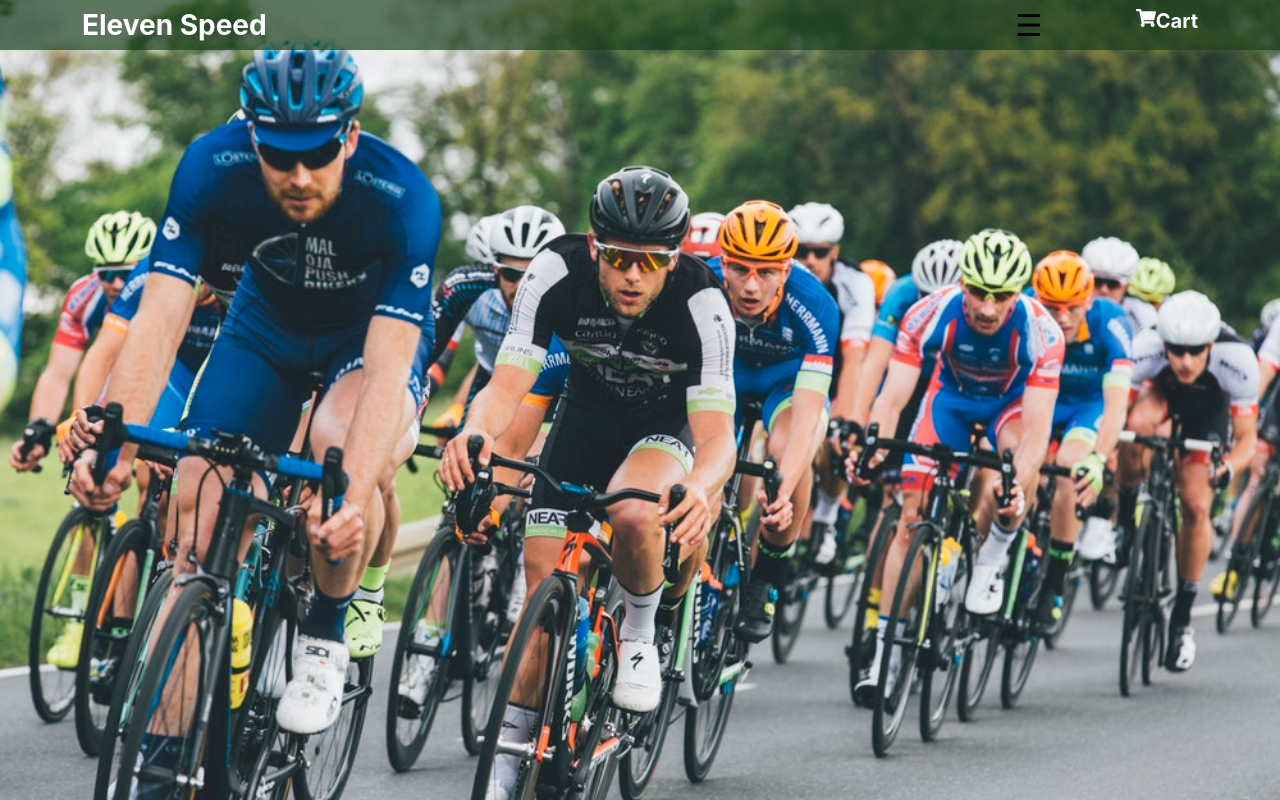
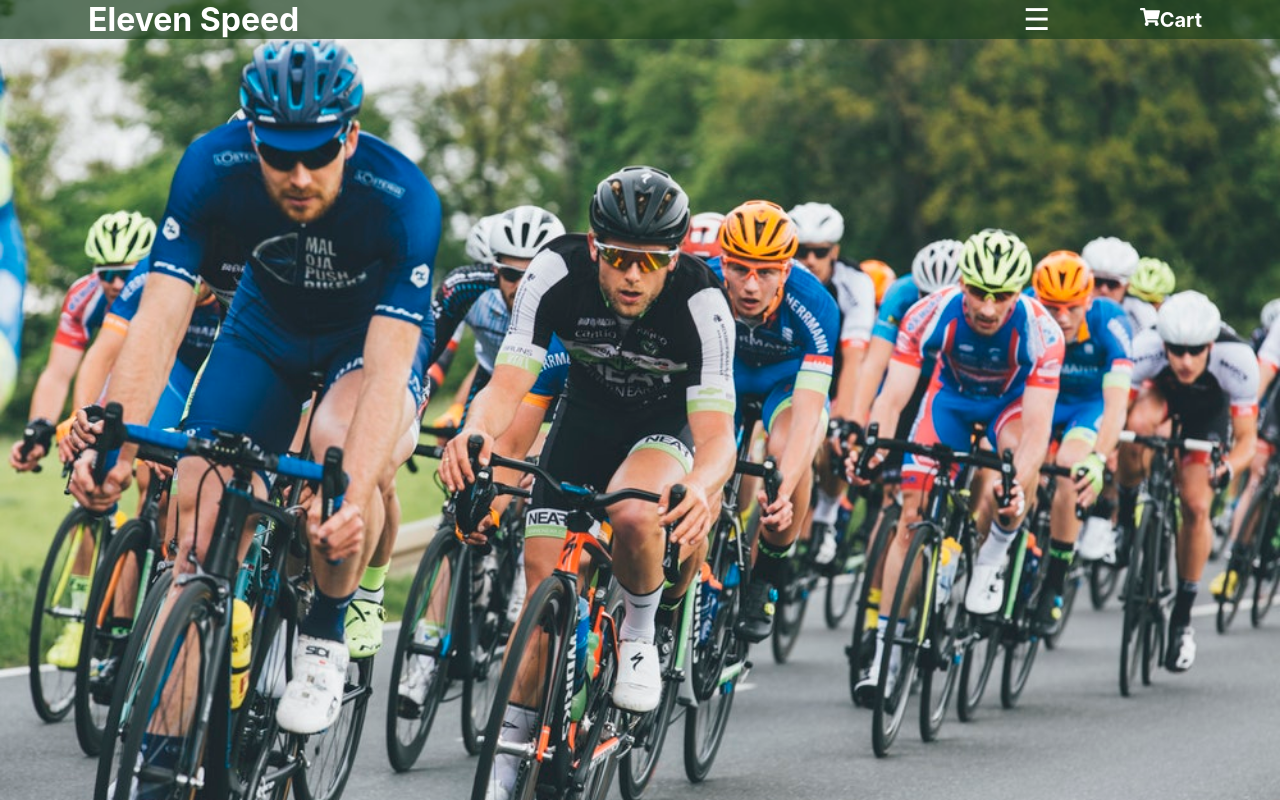
Before and after one commit to patrick-salvatore/eleven-speed-ecommerce, a React app in the folder client/: page / in a window 1280 px wide. Built offline with nearby package versions, Linux system fonts and the light colour scheme.

Commit message:
second commit

```diff
--- a/client/src/components/Home/Home.js
+++ b/client/src/components/Home/Home.js
@@ -7,6 +7,8 @@ class Home extends Component {
   render() {
     return (
       <div className = 'homePage'>
+        <div className = 'animationContainer'>
+        </div>
       </div>
     )
   }
--- a/client/src/components/Navbar/Dropdown/Dropdown.js
+++ b/client/src/components/Navbar/Dropdown/Dropdown.js
@@ -18,7 +18,7 @@ class Dropdown extends Component {
     toggleMenu = () => {
         this.setState({
             isOpen: !this.state.isOpen
-        }, _ => console.log(this.state))
+        })
     }
 
     handleClickOutside = e => {
@@ -30,7 +30,7 @@ class Dropdown extends Component {
     };
 
     componentDidMount() {
-        document.addEventListener("mousedown", this.handleClickOutside);
+      document.addEventListener("mousedown", this.handleClickOutside);
     }
     componentWillUnmount() {
       document.removeEventListener("mousedown", this.handleClickOutside);
@@ -44,10 +44,10 @@ class Dropdown extends Component {
                 </button>
                 {this.state.isOpen && (
                     <div className="dropdown">
-                    <ul>
-                        <Link to = '/bikes'><li>Bikes</li></Link>
-                        <Link to = '/about'><li>About</li></Link>
-                    </ul>
+                        <ul>
+                            <Link to = '/bikes'><li>Bikes</li></Link>
+                            <Link to = '/about'><li>About</li></Link>
+                        </ul>
                     </div>
                 )}
             </div>
--- a/client/src/components/Navbar/Dropdown/Dropdown.scss
+++ b/client/src/components/Navbar/Dropdown/Dropdown.scss
@@ -9,7 +9,7 @@
         padding: 0;
         background-color: inherit;
         border: 0;
-        color: black;
+        color: white;
         cursor: pointer;
         outline: 0;
         font-size: 30px;
--- a/client/src/components/Navbar/Navbar.js
+++ b/client/src/components/Navbar/Navbar.js
@@ -12,7 +12,7 @@ export default function Navbar() {
   return (
     <div className = 'navContainer'>
       <div className = 'navMenu'>
-        <span className = 'logo'>Eleven Speed</span>
+        <span ><Link to = '/' className = 'logo'>Eleven Speed</Link></span>
         <Dropdown/>
         <div className= 'cartIcon'>
           <span><Link to= '/Chart'><FaShoppingCart/>Cart</Link></span>
--- a/client/src/components/Navbar/Navbar.scss
+++ b/client/src/components/Navbar/Navbar.scss
@@ -5,13 +5,16 @@
 
     .navMenu{
         display: grid;
+        align-items: center;
         background-color:rgba(27, 63, 29, 0.692);
         grid-column-start: 1;
         grid-column-end: 6;
 
         .logo {
+            text-decoration: none;
             width: 100%;
-            font-size: 28px;
+            font-size: 32px;
+            padding: 0 10px;
             font-weight: bold;
             grid-column-end: 2;
             color: white;
@@ -20,27 +23,24 @@
         .cartIcon {
             display: grid;
             grid-column-start: 6;
-            justify-content: center;
+            font-size: 20px;
 
             span {
                 width: 100%;
             }
 
-            span:hover {
-                background-color:rgba(15, 29, 16, 0.692);
-            }
+            // span:hover {
+            //     background-color:rgba(15, 29, 16, 0.692);
+            // }
 
         }
 
         span {
-            text-align: center;
-            width: 20%;
-            padding: 8px 0;
+           text-align: center;
 
             a {
                 text-decoration: none;
                 color: white;
-                font-size: 20px;
                 font-weight: bold;
             }
         }
```
Also changed, not shown: client/src/assets/Cassette_bicycle_bike_parts_components_cycling-512.png (deleted), client/src/assets/cassette.png (added), client/src/components/Home/Home.scss (line endings or trailing spaces).
